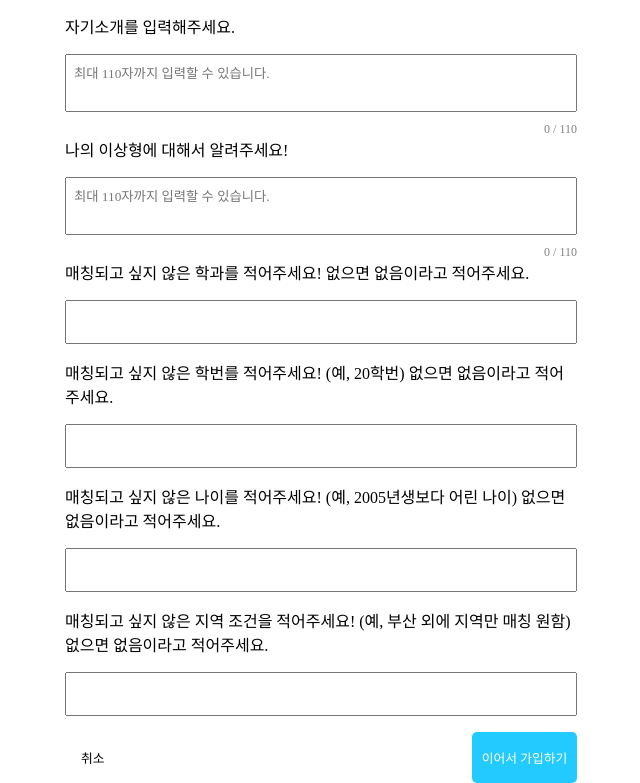
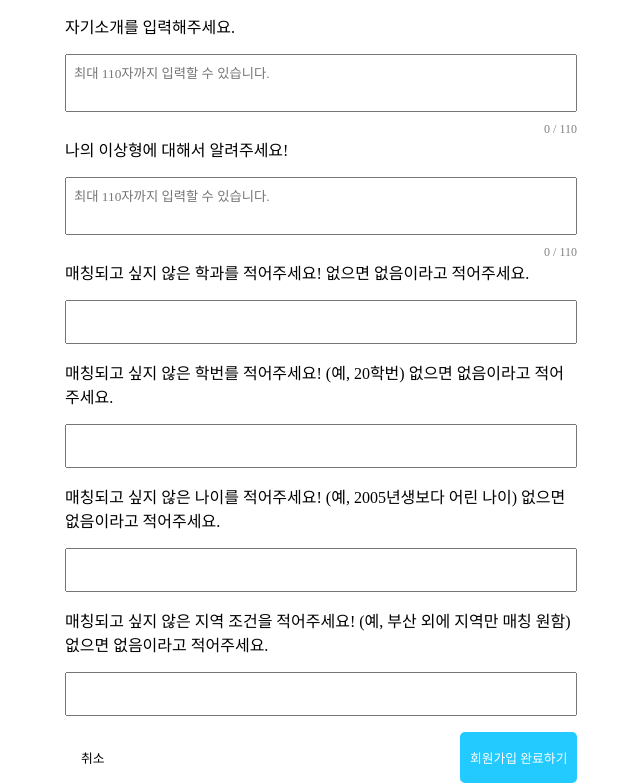
Before and after one commit to Friend-FE/FE, a React (Create React App) app: page /SignupInfo in a window 1280 px wide. Shown: the part 2187-2970 px from the top of the page, without its empty margins (319-959 px from the left). Built offline with nearby package versions, Linux system fonts and the light colour scheme; the HTML template or start-up script is replaced by a standard one; a web font is replaced by a local one.

Commit message:
회원가입3 api적용과 footer추가했습니다.

```diff
--- a/src/pages/MatchApply/Apply.jsx
+++ b/src/pages/MatchApply/Apply.jsx
@@ -3,6 +3,7 @@ import styled from 'styled-components';
 import {useNavigate} from 'react-router-dom';
 import checkImage from "../../images/checkImage.png";
 import Title from '../../components/title';
+import Footer from '../../components/footer';
 
 const Apply = () => {
 
@@ -31,10 +32,19 @@ const Apply = () => {
         ctx.fillStyle = 'palegreen';
         ctx.fill();
       }
-      ctx.strokeStyle = '#000';
+      ctx.strokeStyle = 'black';
       ctx.lineWidth = 1.5;
       ctx.stroke();
 
+      drawCheckMark(ctx, centerX, centerY, isChecked);
+    };
+
+    drawCanvas(canvasRef1.current, isChecked1);
+    drawCanvas(canvasRef2.current, isChecked2);
+    drawCanvas(canvasRef3.current, isChecked3);
+  }, [isChecked1, isChecked2, isChecked3]);
+
+  const drawCheckMark = (ctx, centerX, centerY, isChecked) => {
     const checkSize = 6.8;
     const offsetY = 1.5;
     const checkX1 = centerX - checkSize;
@@ -49,13 +59,15 @@ const Apply = () => {
     ctx.lineTo(checkX2, checkY2);
     ctx.lineTo(checkX3, checkY3);
     ctx.lineWidth = 1.5;
+
+    if (isChecked) {
+      ctx.strokeStyle = 'black';
+    } else {
+      ctx.strokeStyle = 'gray';
+    }
+
     ctx.stroke();
   };
-
-    drawCanvas(canvasRef1.current, isChecked1);
-    drawCanvas(canvasRef2.current, isChecked2);
-    drawCanvas(canvasRef3.current, isChecked3);
-  }, [isChecked1, isChecked2, isChecked3]);
 
   const handleCheckboxChange1 = () => {
     setIsChecked1(!isChecked1);
@@ -97,7 +109,15 @@ const Apply = () => {
   };
 
   const handleCancelClick = () => {
+    if(showModal){
+      if (window.confirm("이미 매칭 신청이 완료되었습니다.\n메인 페이지로 이동하시겠습니까?")) {
          navigate('/');
+      } else {
+      }
+    }
+    else{
+      navigate('/');
+    }
   };
 
   const [showModal, setShowModal] = useState(false);
@@ -146,6 +166,7 @@ const Apply = () => {
         <ApplyButton onClick={handleApplyClick}>매칭 신청하기</ApplyButton>
         </ButtonsContainer>
       </Container>
+      <Footer/>
 
       <ModalContainer showModal={showModal}>
       <CheckImage src={checkImage} alt="Check Image" />
@@ -283,6 +304,7 @@ const ModalContainer = styled.div`
   padding: 100px 200px;
   border-radius: 10px;
   z-index: 1;
+  user-select: none;
 `;
 
 const CheckImage = styled.img`
--- a/src/pages/Signup/SignupInfo.jsx
+++ b/src/pages/Signup/SignupInfo.jsx
@@ -11,6 +11,7 @@ const SignupInfo = () => {
     const [email, setEmail] = useState('');
     const [password, setPassword] = useState('');
     const [passwordCheck, setPasswordCheck] = useState('');
+
     const navigate = useNavigate();
 
     const handleEmailChange = (event) => {
@@ -29,9 +30,30 @@ const SignupInfo = () => {
         //취소 시 이전 페이지로
         navigate(-1);
     }
-    const handleSubmitButton = (event) => {
-        //가입완료, 정보들 서버로 전송하는 api 필요
-    }
+    const handleSubmitButton = async () => {
+        try {
+          const response = await fetch('http://13.209.145.28:8080/api/v1/signup/Info', {
+            method: 'POST',
+            headers: {
+              'Content-Type': 'application/json',
+            },
+            body: JSON.stringify({
+              email,
+              password
+            }),
+          });
+
+          if (response.ok) {
+            const data = await response.json();
+            console.log('회원가입 성공:', data);
+            navigate('/');
+          } else {
+            console.error('회원가입 실패:', response.status);
+          }
+        } catch (error) {
+          console.error('회원가입 오류:', error);
+        }
+      };
 
     return (
         <>
@@ -126,7 +148,7 @@ const SignupInfo = () => {
 
                 <ButtonContainer>
                     <CancelButton onClick={handleCancleButton}>취소</CancelButton>
-                    <SubmitButton  onClick={handleSubmitButton}>이어서 가입하기</SubmitButton>
+                    <SubmitButton  onClick={handleSubmitButton}>회원가입 완료하기</SubmitButton>
                 </ButtonContainer>
 
             </AppContainer>
```
Lines whose indentation alone changed are shown as unchanged.
